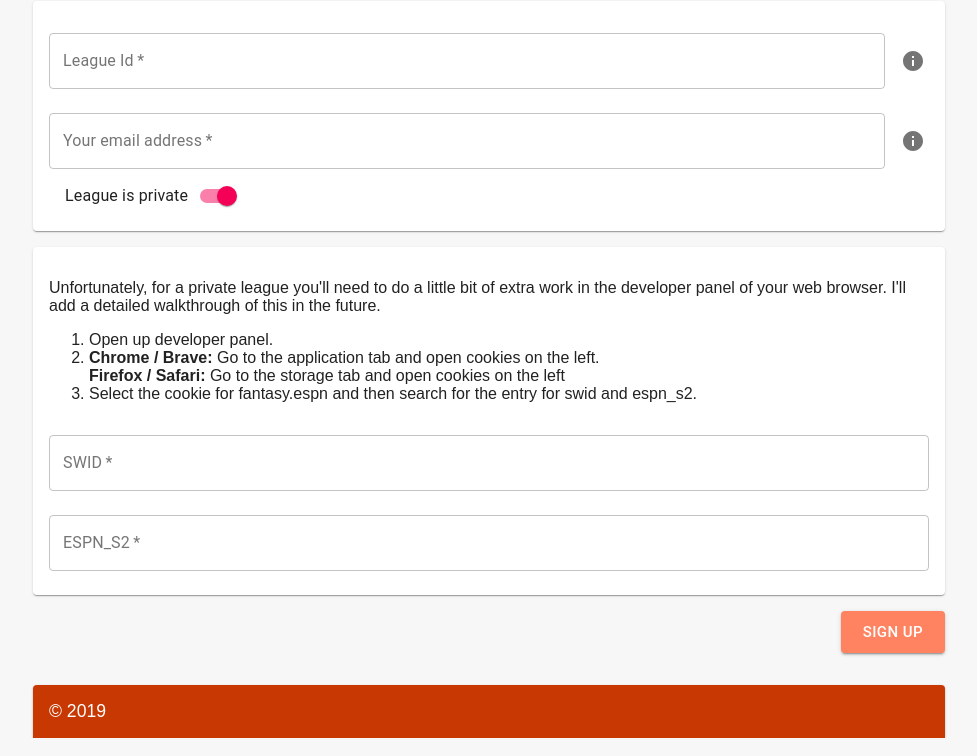
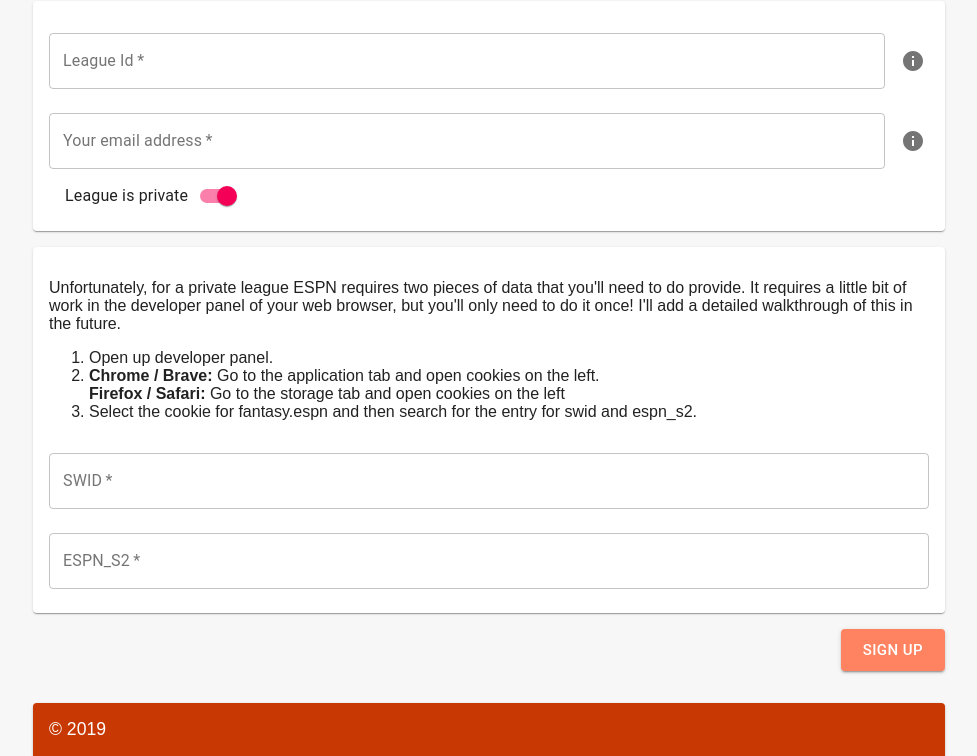
Before and after one commit to ReeceLangerock/ff-insights, a Gatsby site: page /signup in a window 1280 px wide. Both pictures are taken after a click on the label "League is private". Shown: the part 149-905 px from the top of the page, without its empty margins (151-1128 px from the left). Built offline with nearby package versions, Linux system fonts and the light colour scheme; Gatsby itself is replaced by a stand-in of ours.

Commit message:
add more to instrutcions

```diff
--- a/src/components/Signup/Instructions.js
+++ b/src/components/Signup/Instructions.js
@@ -1,25 +1,26 @@
-import React from 'react'
+import React from "react"
 
 export default function Instructions() {
   return (
     <div>
       <p>
-            Unfortunately, for a private league you'll need to do a little bit
-            of extra work in the developer panel of your web browser. I'll add a
-            detailed walkthrough of this in the future.
+        Unfortunately, for a private league ESPN requires two pieces of data
+        that you'll need to do provide. It requires a little bit of work in the
+        developer panel of your web browser, but you'll only need to do it once!
+        I'll add a detailed walkthrough of this in the future.
       </p>
       <ol>
         <li>Open up developer panel. </li>
         <li>
-              <b>Chrome / Brave: </b>Go to the application tab and open cookies
-              on the left.
+          <b>Chrome / Brave: </b>Go to the application tab and open cookies on
+          the left.
           <br />
-              <b>Firefox / Safari: </b>Go to the storage tab and open cookies on
-              the left
+          <b>Firefox / Safari: </b>Go to the storage tab and open cookies on the
+          left
         </li>
         <li>
-              Select the cookie for fantasy.espn and then search for the entry
-              for swid and espn_s2.
+          Select the cookie for fantasy.espn and then search for the entry for
+          swid and espn_s2.
         </li>
       </ol>
     </div>
```
Lines whose indentation alone changed are shown as unchanged.
